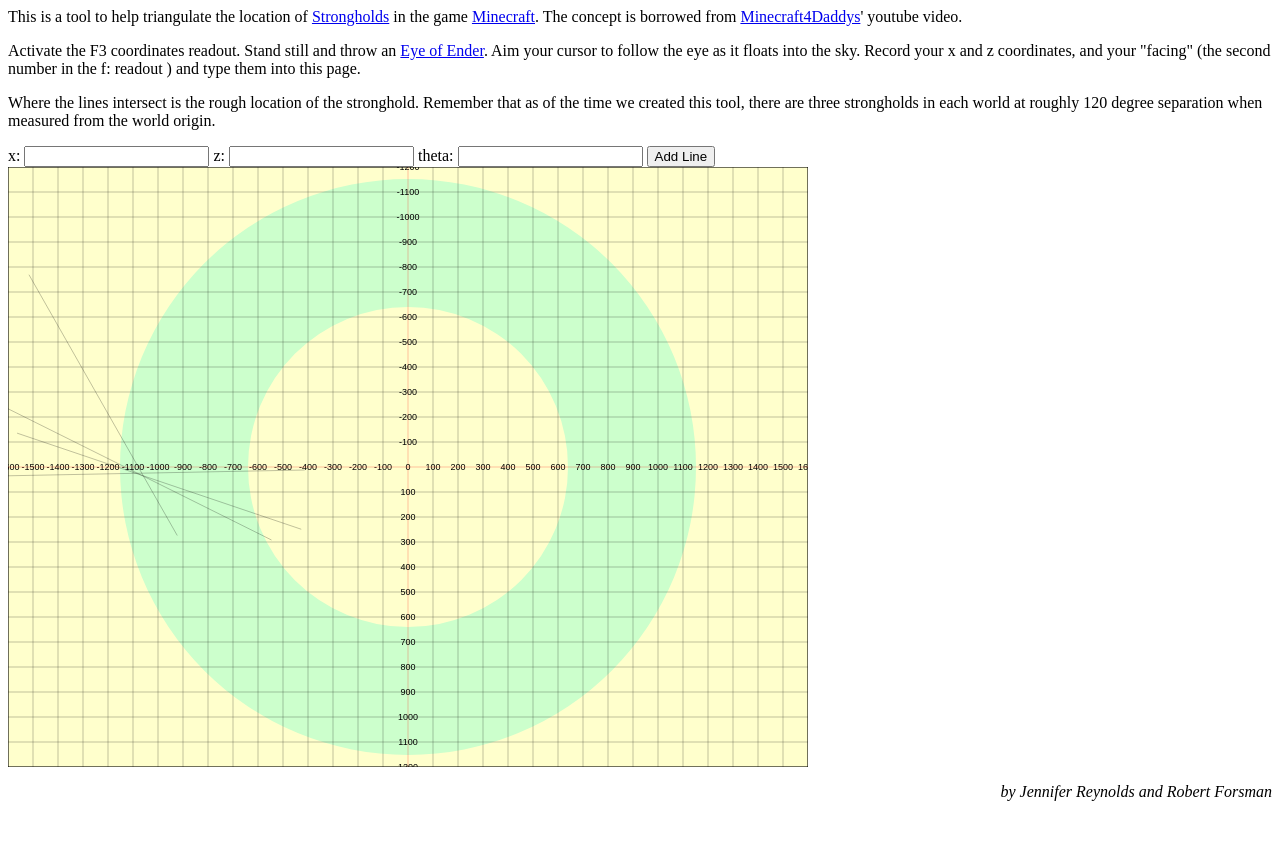
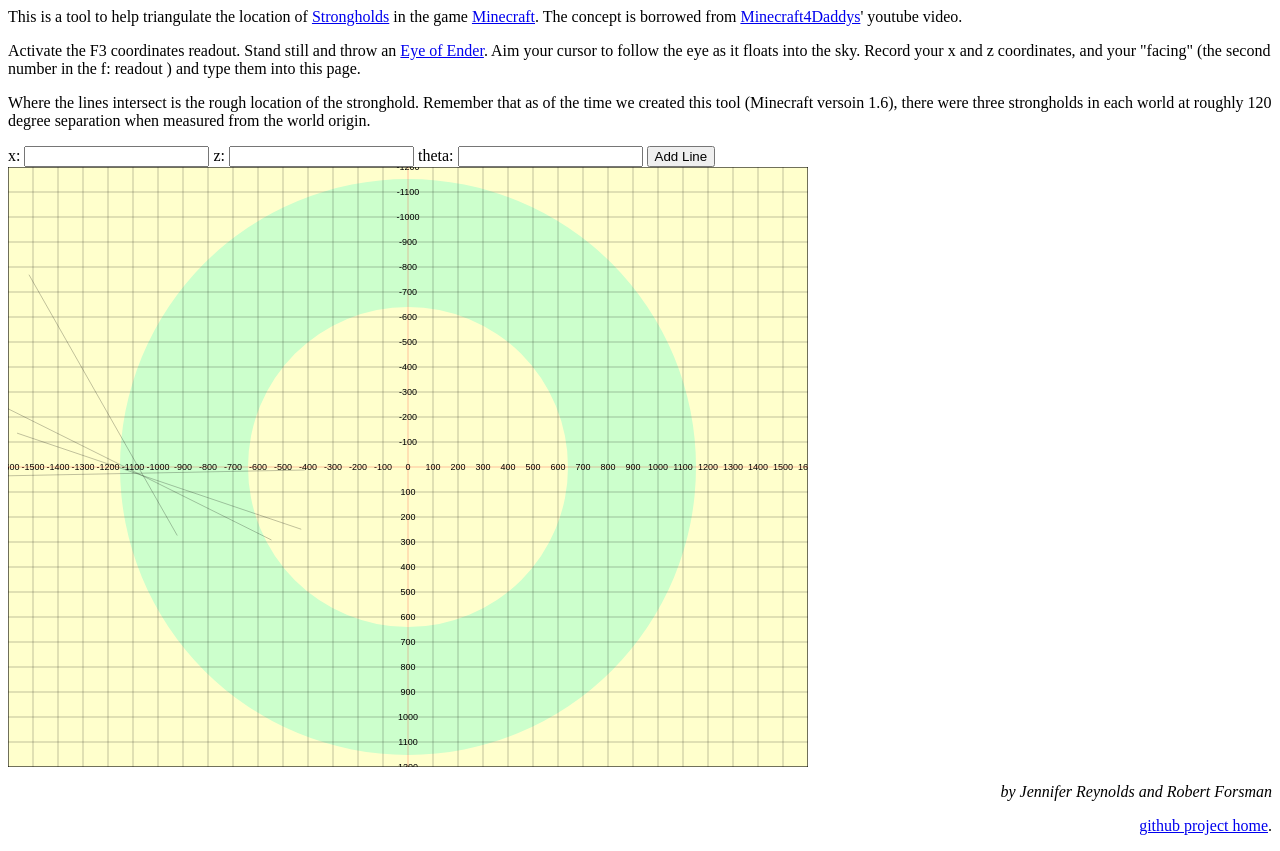
Before and after one commit to mutantbob/minecraft-stronghold-triangulator, a plain HTML site: page stronghold.html in a window 1280 px wide. Before the commit the page ends 817 px from the top, so only its background shows below. Drawn offline with Linux system fonts and the light colour scheme.

Commit message:
Link to the github project page.

```diff
--- a/stronghold.html
+++ b/stronghold.html
@@ -24,9 +24,9 @@ it floats into the sky.  Record your x and z coordinates, and your
 this page.
 
 <p> Where the lines intersect is the rough location of the stronghold.
-Remember that as of the time we created this tool, there are three
-strongholds in each world at roughly 120 degree separation when
-measured from the world origin.
+Remember that as of the time we created this tool (Minecraft versoin
+1.6), there were three strongholds in each world at roughly 120 degree
+separation when measured from the world origin.
 
    <div id = "inputs">
       x: <input type="text" name="x" id="x"/>
@@ -41,6 +41,9 @@ measured from the world origin.
    <p align=right>
      <i> by Jennifer Reynolds and Robert Forsman</i>
 </p>
+   <p align=right>
+     <a href="https://github.com/mutantbob/minecraft-stronghold-triangulator">github project home</a>.
+</p>
 
 </body>
 
```
